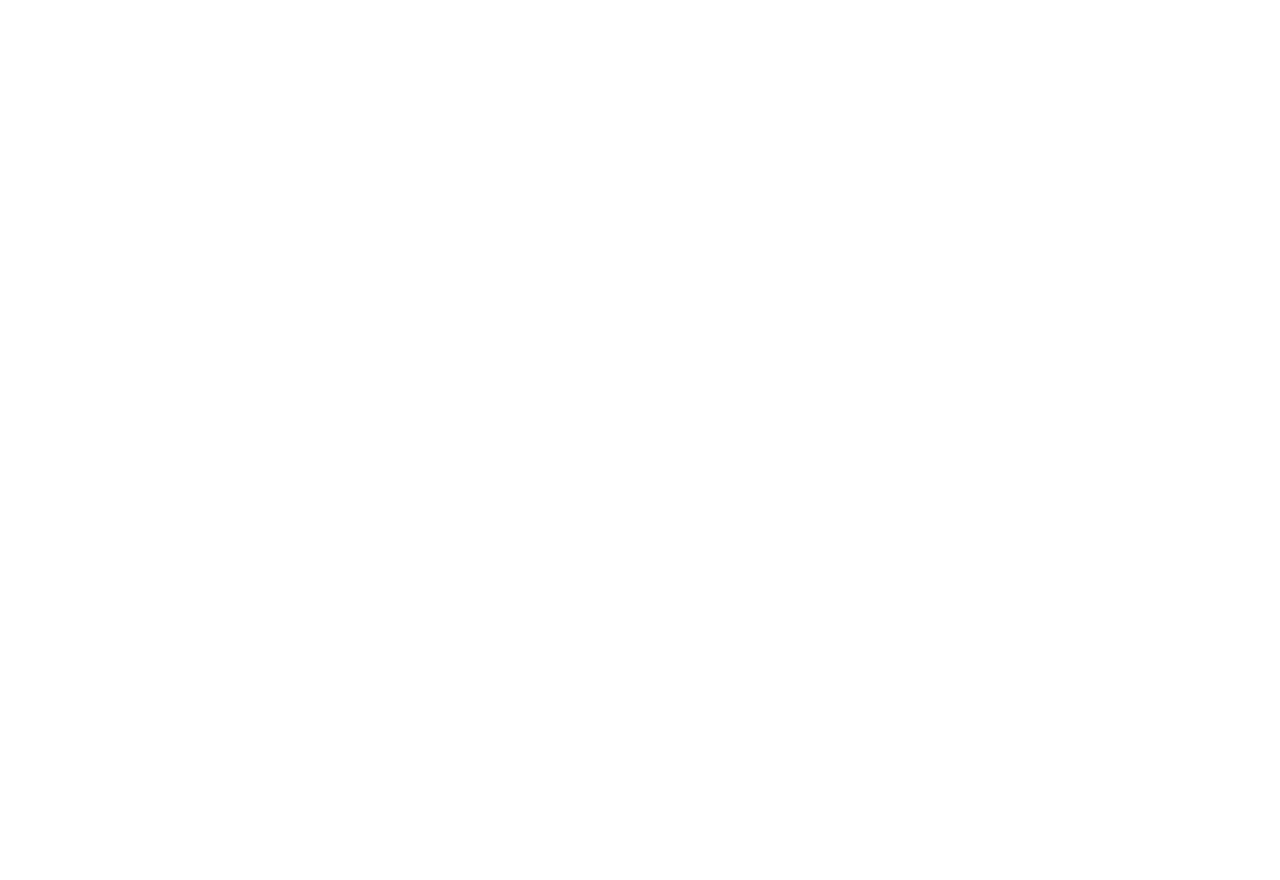
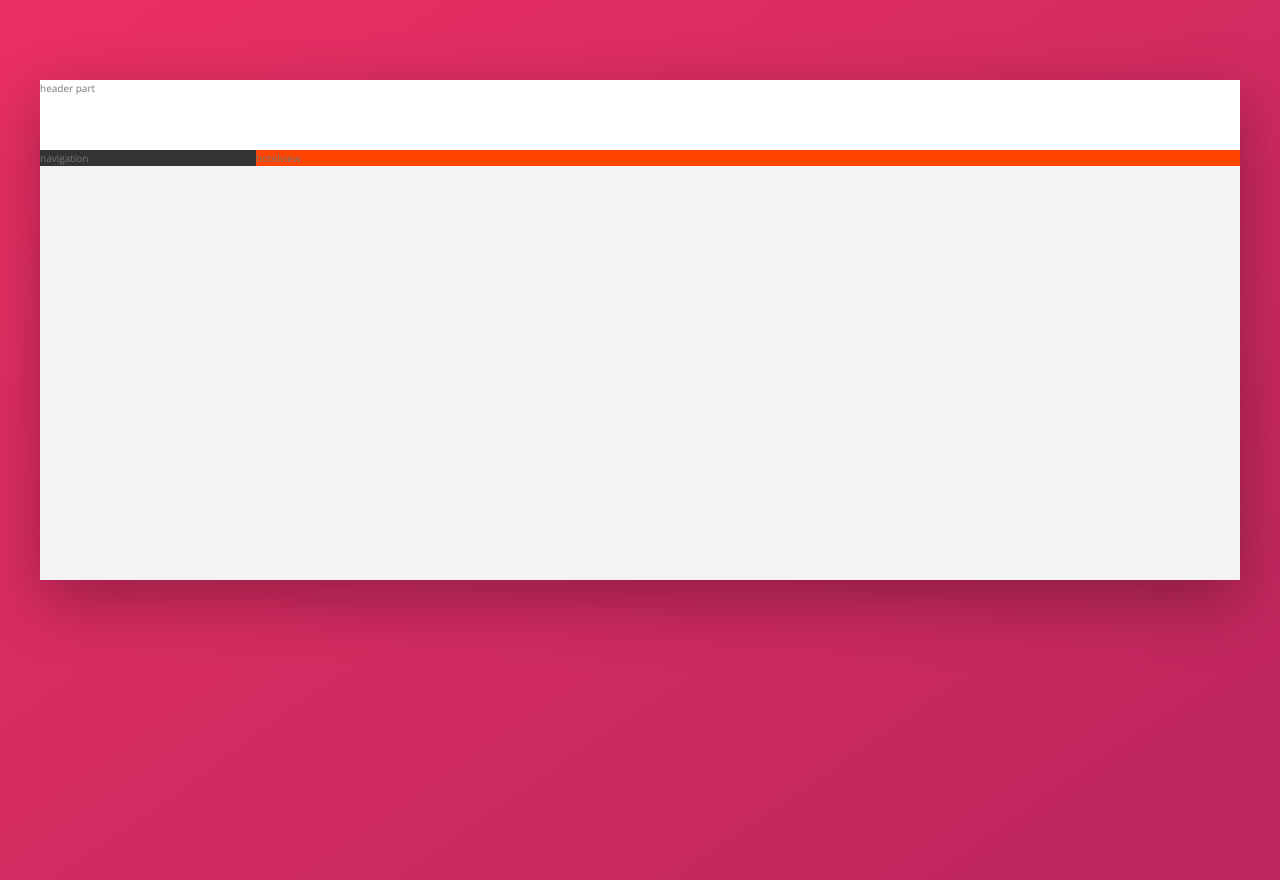
Before and after one commit to dragoscherches/Flights, a website: page index.html in a window 1280 px wide. Before the commit the page ends 800 px from the top, so only its background shows below. Drawn offline with nearby package versions, Linux system fonts and the light colour scheme.

Commit message:
Small changes to body

```diff
--- a/index.html
+++ b/index.html
@@ -11,6 +11,18 @@
         <title>trillo &mdash; Your all-in-one booking app</title>
     </head>
     <body>
-
+        <div class="container">
+            <header class="header">
+                header part
+            </header>
+            <div class="content">
+                <nav class="sidebar">
+                    navigation
+                </nav>
+                <main class="hotel-view">
+                    hotelview
+                </main>
+            </div>
+        </div>
     </body>
 </html>
--- a/package.json
+++ b/package.json
@@ -4,7 +4,8 @@
   "description": "landing page for flights",
   "main": "index.js",
   "scripts": {
-    "compile:sass": "node-sass sass/main.scss css/style.css -w"
+    "compile:sass": "node-sass sass/main.scss css/style.css -w",
+    "devserver": "live-server"
   },
   "repository": {
     "type": "git",
--- /dev/null
+++ b/sass/_base.scss
@@ -0,0 +1,62 @@
+/*
+COLORS
+
+Primary: #eb2f64
+Primary light: #FF3366
+Primary dark: #BA265D
+
+Grey light 1: #faf9f9
+Grey light 2: #f4f2f2
+Grey light 3: #f0eeee
+Grey light 4: #ccc
+
+Grey dark 1: #333
+Grey dark 2: #777
+Grey dark 3: #999
+
+*/
+
+:root{
+    --color-primary: #eb2f64;
+    --color-primary-light: #FF3366;
+    --color-primary-dark: #BA265D;
+
+    --color-grey-light-1: #faf9f9;
+    --color-grey-light-2: #f4f2f2;
+    --color-grey-light-3: #f0eeee;
+    --color-grey-light-4: #ccc;
+
+    --color-grey-dark-1: #333;
+    --color-grey-dark-2: #777;
+    --color-grey-dark-: #999;
+
+    --shadow-dark: 0 2rem 6rem rgba(0,0,0, .3);;
+}
+
+* {
+    margin: 0;
+    padding: 0;
+}
+
+*,
+*::before,
+*::after{
+    box-sizing: border-box;
+}
+
+html{
+    box-sizing: border-box;
+    font-size: 62.5%; //1rem = 10px ; 10px/16px browser default = 62.5%
+}
+
+body{
+    font-family: 'Open Sans', sans-serif;
+    font-weight: 400;
+    line-height: 1.6;
+    color: var(--color-grey-dark-2);
+    background-image: linear-gradient(to right bottom, var(--color-primary), var(--color-primary-dark));
+    background-size: cover;
+    background-repeat: no-repeat;
+
+    min-height: 100vh;
+}
--- /dev/null
+++ b/sass/_layout.scss
@@ -0,0 +1,30 @@
+.container{
+    max-width: 120rem;
+    margin: 8rem auto;
+    background-color: var(--color-grey-light-2);
+    box-shadow: var(--shadow-dark);
+
+    min-height: 50rem;
+}
+
+.header{
+    height: 7rem;
+    background-color: #fff;
+    border-bottom: var(--color-grey-light-1);
+}
+
+.content{
+    display: flex;
+}
+
+.sidebar{
+    background-color: var( --color-grey-dark-1);
+
+    flex: 0 0 18%; //GROW ; SHRINCK ;
+}
+
+.hotel-view{
+    background-color: #fff;
+    background-color: orangered;
+    flex: 1;
+}
--- a/sass/main.scss
+++ b/sass/main.scss
@@ -1,17 +1,3 @@
-/*
-COLORS
-
-Primary: #eb2f64
-Primary light: #FF3366
-Primary dark: #BA265D
-
-Grey light 1: #faf9f9
-Grey light 2: #f4f2f2
-Grey light 3: #f0eeee
-Grey light 4: #ccc
-
-Grey dark 1: #333
-Grey dark 2: #777
-Grey dark 3: #999
-
-*/
+@import "base";
+@import "components";
+@import "layout";
```
Also changed, not shown: css/style.css, sass/_components.scss (added).
